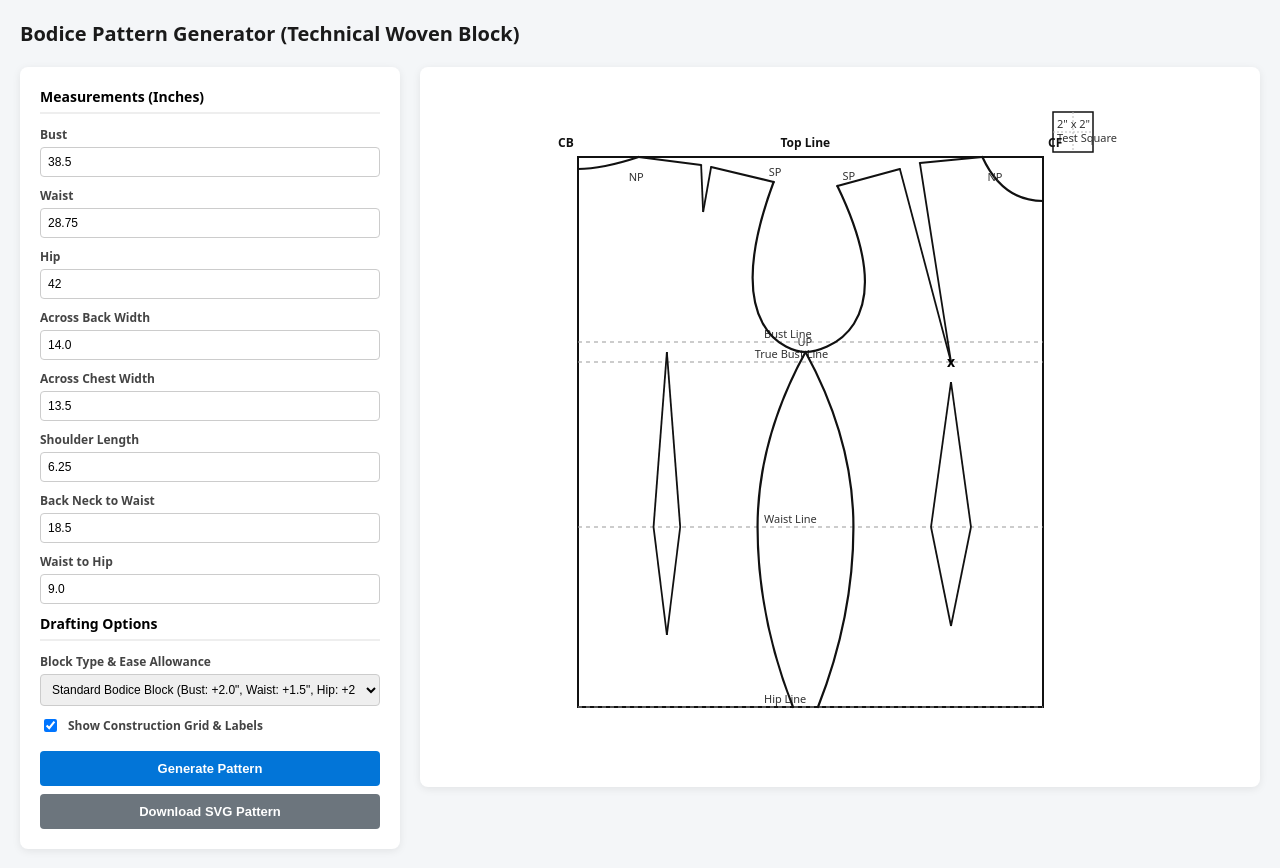
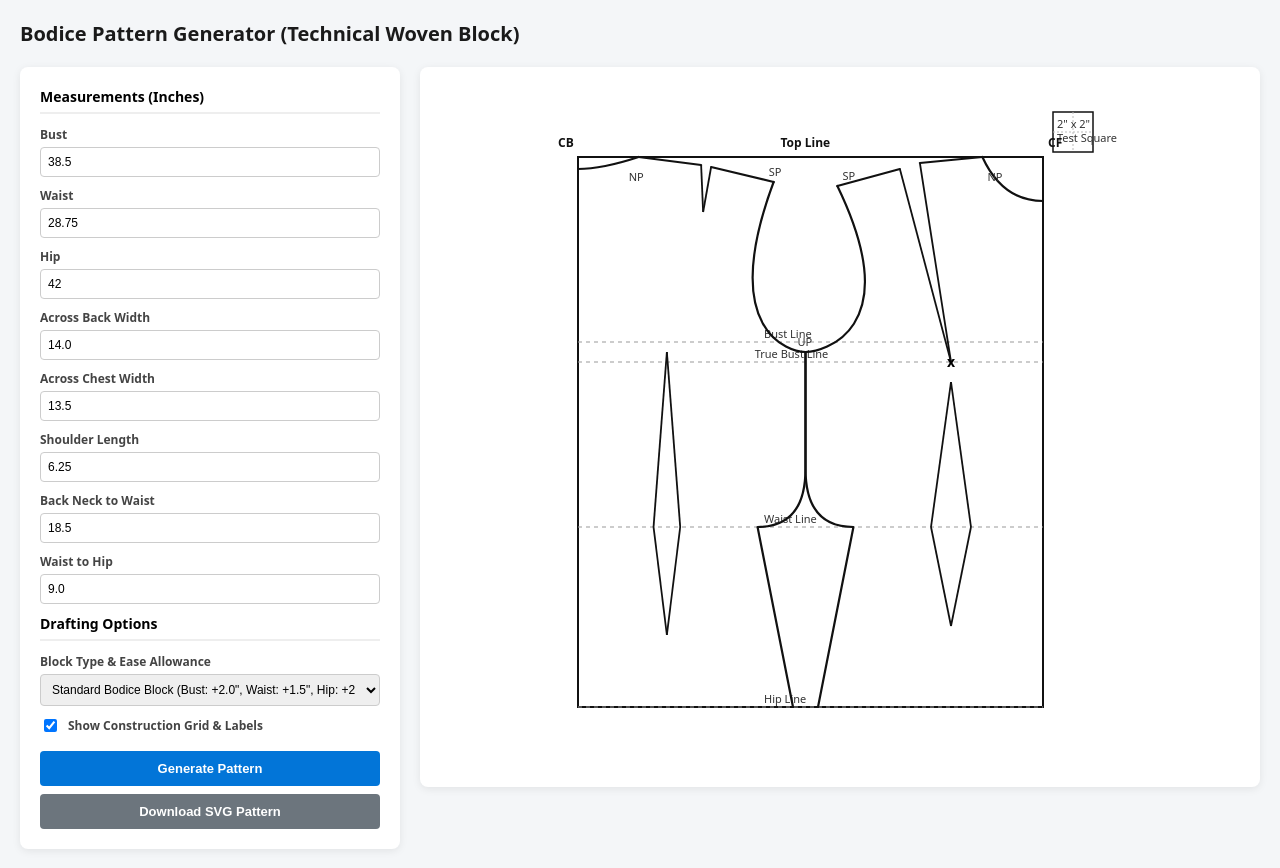
Before and after one commit to lilikid/parametric-pattern-generator, a plain HTML site: page index.html in a window 1280 px wide. Drawn offline with Linux system fonts and the light colour scheme.

Commit message:
Update index.html

```diff
--- a/index.html
+++ b/index.html
@@ -278,21 +278,24 @@
       svg += `<path class="scye" d="M ${s(b.sp.x)} ${s(b.sp.y)} C ${s(b.halfBackW)} ${s(l.bustY - 0.5)}, ${s(d.up.x - 0.8)} ${s(d.up.y)}, ${s(d.up.x)} ${s(d.up.y)} C ${s(d.up.x + 0.8)} ${s(d.up.y)}, ${s(d.cfX - f.halfChestW)} ${s(l.bustY - 0.5)}, ${s(f.sp.x)} ${s(f.sp.y)}" />`;
       svg += `<text class="lbl" x="${s(d.up.x) - 8}" y="${s(d.up.y) - 6}">UP</text>`;
 
-      // SMOOTH ALMOST-STRAIGHT SIDE SEAMS (Passing through UP, Waist, and Hip with gentle, continuous curves)
-      const b_waistY_s = s(l.waistY);
-      const b_upY_s = s(d.up.y);
-      const b_hipY_s = s(l.hipY);
+      // SIDE SEAMS: Straight down from UP for 2/3 of the distance, smooth inward curve to waist, then straight to hip
+      const upY_s = s(d.up.y);
+      const waistY_s = s(l.waistY);
+      const hipY_s = s(l.hipY);
       const upX_s = s(d.up.x);
 
-      // Back side seam (UP -> Waist -> Hip with extremely gentle, nearly straight contour)
+      // Calculate the 2/3 down point between UP and Waist
+      const twoThirdsY_s = upY_s + (waistY_s - upY_s) * (2 / 3);
+
+      // Back Side Seam
       const b_wX_s = s(d.up.leftW);
       const b_hX_s = s(d.hip.backHipX);
-      svg += `<path class="outline" d="M ${upX_s} ${b_upY_s} Q ${b_wX_s} ${b_waistY_s * 0.5 + b_upY_s * 0.5}, ${b_wX_s} ${b_waistY_s} Q ${b_wX_s} ${b_waistY_s * 0.5 + b_hipY_s * 0.5}, ${b_hX_s} ${b_hipY_s}" />`;
+      svg += `<path class="outline" d="M ${upX_s} ${upY_s} L ${upX_s} ${twoThirdsY_s} Q ${upX_s} ${waistY_s}, ${b_wX_s} ${waistY_s} L ${b_hX_s} ${hipY_s}" />`;
 
-      // Front side seam (UP -> Waist -> Hip with extremely gentle, nearly straight contour)
+      // Front Side Seam
       const f_wX_s = s(d.up.rightW);
       const f_hX_s = s(d.hip.frontHipX);
-      svg += `<path class="outline" d="M ${upX_s} ${b_upY_s} Q ${f_wX_s} ${b_waistY_s * 0.5 + b_upY_s * 0.5}, ${f_wX_s} ${b_waistY_s} Q ${f_wX_s} ${b_waistY_s * 0.5 + b_hipY_s * 0.5}, ${f_hX_s} ${b_hipY_s}" />`;
+      svg += `<path class="outline" d="M ${upX_s} ${upY_s} L ${upX_s} ${twoThirdsY_s} Q ${upX_s} ${waistY_s}, ${f_wX_s} ${waistY_s} L ${f_hX_s} ${hipY_s}" />`;
 
       // BACK WAIST DART
       const b_left = b.waistDartX - (b.waistDartW / 2);
```
